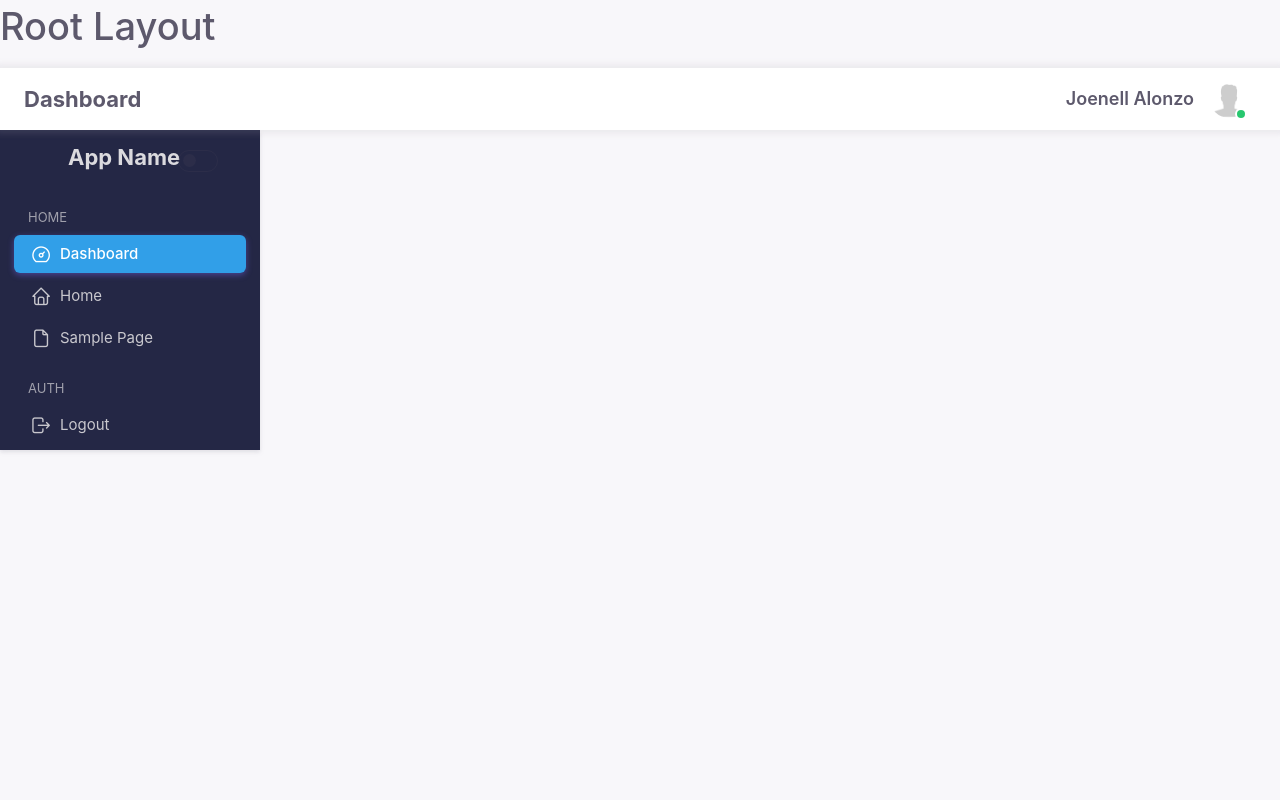
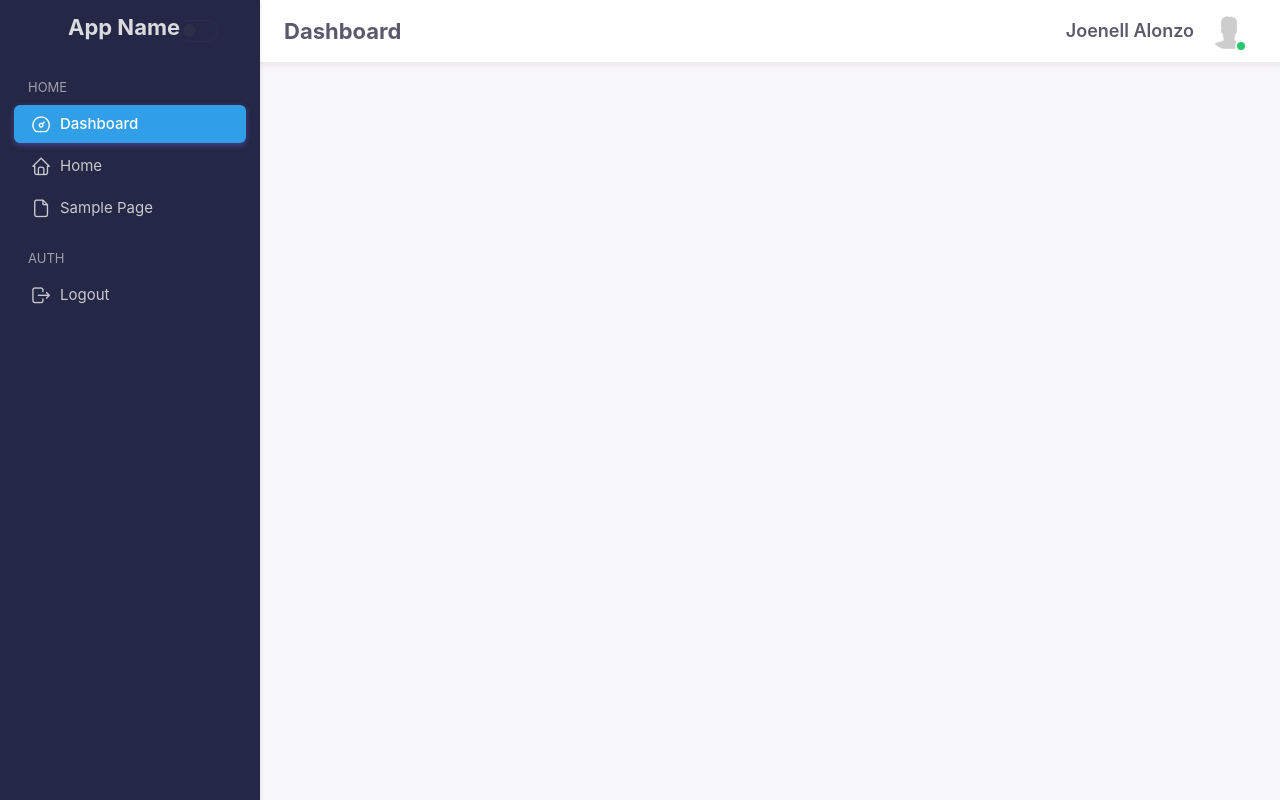
Before and after one commit to alonzojoe/react-dashboard-boilerplate, a React (Vite) app: page / in a window 1280 px wide. Built offline with nearby package versions, Linux system fonts and the light colour scheme.

Commit message:
feat: Create UI UX for RootLayout component positioned, Sidebar and Navbar

```diff
--- a/src/layouts/RootLayout.jsx
+++ b/src/layouts/RootLayout.jsx
@@ -4,11 +4,23 @@ import Sidebar from "@/layouts/components/Sidebar";
 
 const RootLayout = () => {
   return (
-    <div>
-      <h1>Root Layout</h1>
-      <Navbar />
-      <Sidebar />
-      <Outlet />
+    <div className="layout-wrapper layout-content-navbar">
+      <div className="layout-container">
+        <Sidebar />
+        <div className="layout-page">
+          <Navbar />
+          <div className="content-wrapper">
+            <div className="flex-grow-1 container-p-y container-fluid my-0">
+              <Outlet />
+            </div>
+            {/* Footer
+         Footer */}
+            <div className="content-backdrop fade"></div>
+          </div>
+        </div>
+      </div>
+      <div className="layout-overlay layout-menu-toggle"></div>
+      <div className="drag-target"></div>
     </div>
   );
 };
```
